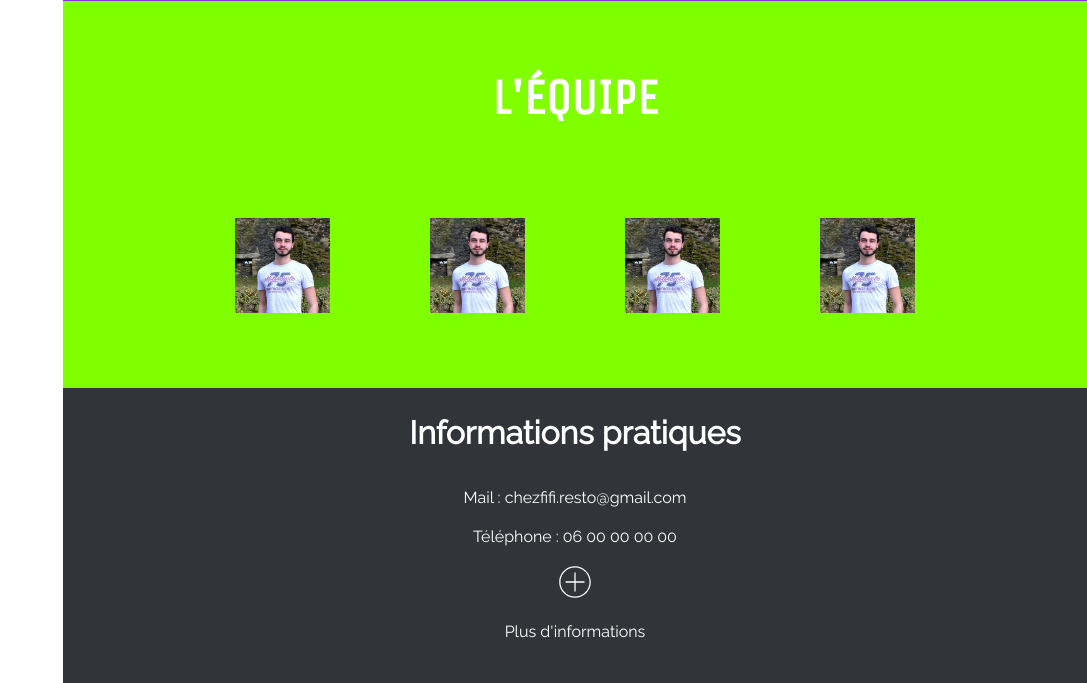
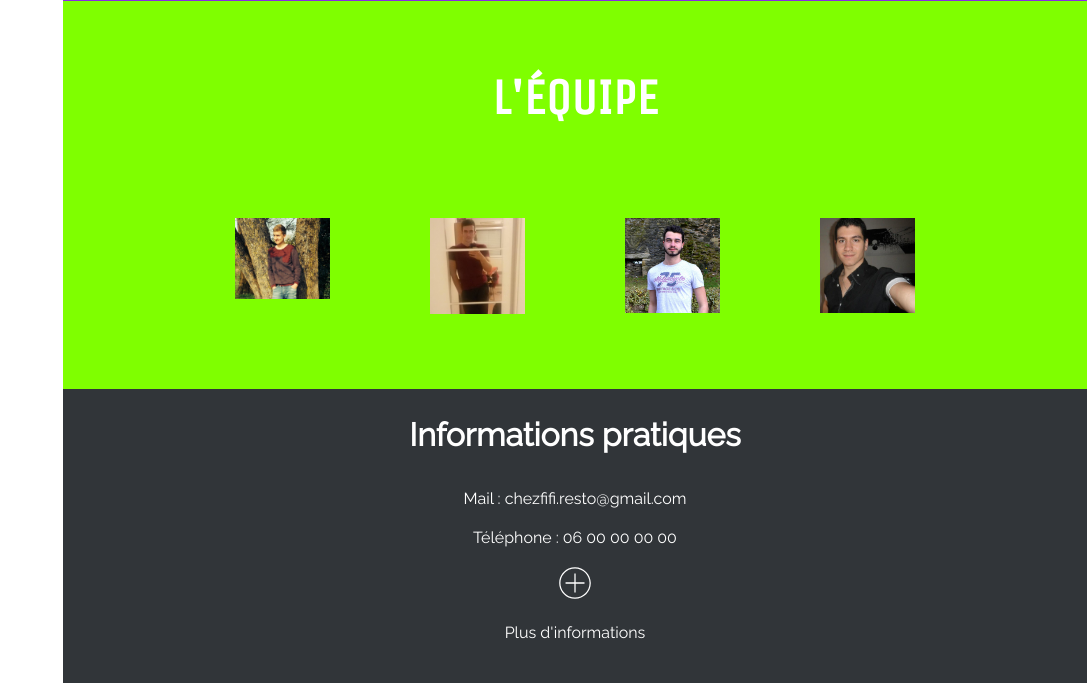
Before and after one commit to ErwannGui/ProjetFinal, a PHP site: page /about.php in a window 1280 px wide. Shown: the part 1818-2501 px from the top of the page, without its empty margins (193-1280 px from the left). Run offline with PHP 8.4, Linux system fonts and the light colour scheme; some libraries are stand-ins or nearby versions.

Commit message:
GM pic profile

```diff
--- a/css/style.css
+++ b/css/style.css
@@ -1055,7 +1055,7 @@ h2 {
 }
 
 #TeamMembers01{
-    content:url(../images/pics/ProfilGeoffrey.jpg);
+    content:url(../images/pics/ProfilAntonin.jpg);
 }
 
 #TeamMembers01:hover{
@@ -1063,7 +1063,7 @@ h2 {
 }
 
 #TeamMembers02{
-    content:url(../images/pics/ProfilGeoffrey.jpg);
+    content:url(../images/pics/ProfilErwann.jpg);
 }
 
 #TeamMembers02:hover{
@@ -1079,7 +1079,7 @@ h2 {
 }
 
 #TeamMembers04{
-    content:url(../images/pics/ProfilGeoffrey.jpg);
+    content:url(../images/pics/ProfilQuentin.jpg);
 }
 
 #TeamMembers04:hover{
```
Also changed, not shown: images/pics/ProfilAntonin.jpg, images/pics/ProfilErwann.jpg, images/pics/ProfilQuentin.jpg.
